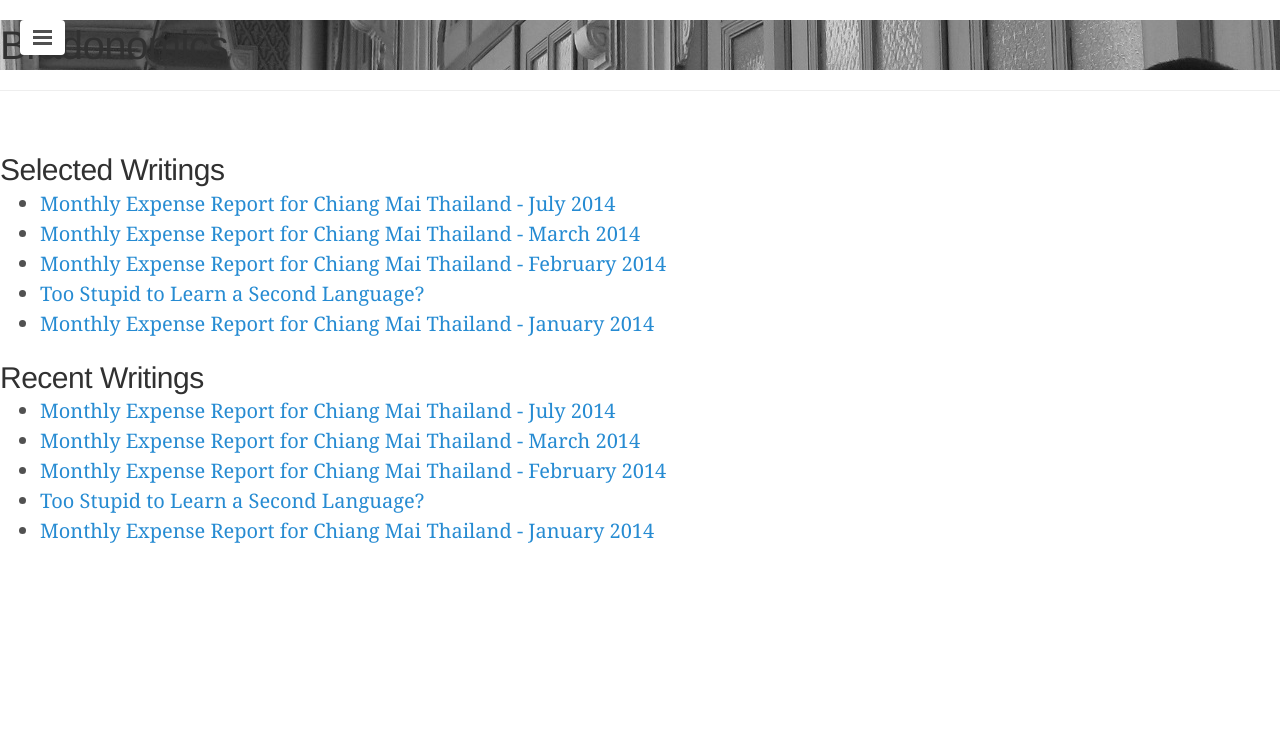
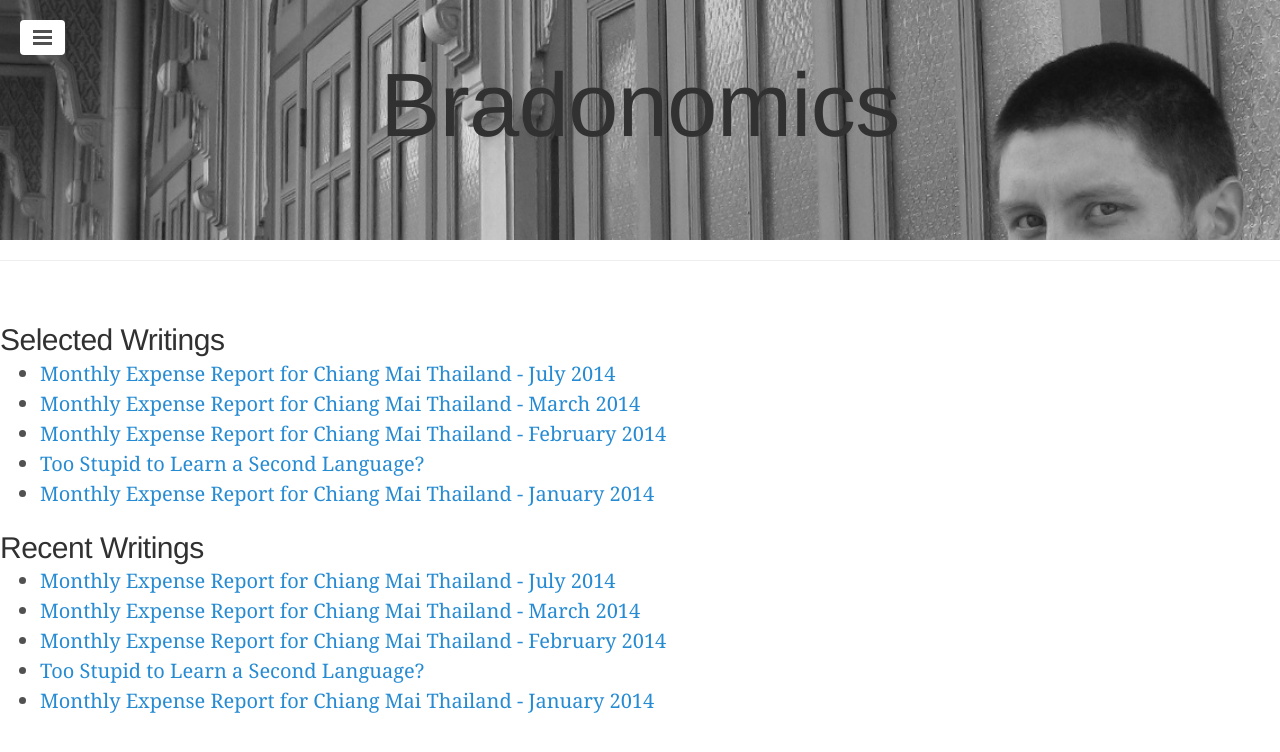
Before and after one commit to snowdj/bradonomics.github.io, a Jekyll site: the page built from index.html, in a window 1280 px wide. Shown: the top 752 px of the page. Built offline with Jekyll 4.4.1, drawn with Linux system fonts in a browser that asks for light colours; some web fonts are replaced; the list of posts is cut into pages by our own code.

Commit message:
Added cover image classes

```diff
--- a/css/style.css
+++ b/css/style.css
@@ -278,7 +278,6 @@
  */
 
 .site-header {
-  padding-top:    1rem;
   padding-bottom: 1rem;
   margin-bottom: 3rem;
   border-bottom: 1px solid #eee;
@@ -307,6 +306,83 @@
   }
 }
 
+/* Cover Image Area */
+
+.cover {
+    background-position: center top;
+    background-repeat: no-repeat;
+    background-attachment: fixed;
+    text-align: center;
+    color: #fff
+}
+@media screen and (min-width: 62.5em) {
+    .cover {
+        background-size: cover
+    }
+}
+.title-area {
+    padding: 1em
+}
+@media screen and (min-width: 48em) {
+    .title-area {
+        padding: 2em
+    }
+}
+@media screen and (min-width: 62.5em) {
+    .title-area {
+        padding: 3em
+    }
+}
+.title-area h1 {
+    font-size: 48px;
+    font-size: 3rem;
+    line-height: 1;
+    margin-bottom: 24px;
+    margin-bottom: 1.5rem
+}
+@media screen and (min-width: 48em) {
+    .title-area h1 {
+        font-size: 60px;
+        font-size: 3.75rem;
+        line-height: 1.2;
+        margin-bottom: 24px;
+        margin-bottom: 1.5rem
+    }
+}
+@media screen and (min-width: 62.5em) {
+    .title-area h1 {
+        font-size: 72px;
+        font-size: 4.5rem;
+        line-height: 1;
+        margin-bottom: 24px;
+        margin-bottom: 1.5rem
+    }
+}
+.title-area p {
+    font-size: 20px;
+    font-size: 1.25rem;
+    line-height: 1.2;
+    margin-bottom: 24px;
+    margin-bottom: 1.5rem
+}
+@media screen and (min-width: 48em) {
+    .title-area p {
+        font-size: 24px;
+        font-size: 1.5rem;
+        line-height: 1;
+        margin-bottom: 24px;
+        margin-bottom: 1.5rem
+    }
+}
+@media screen and (min-width: 62.5em) {
+    .title-area p {
+        font-size: 32px;
+        font-size: 2rem;
+        line-height: 1.5;
+        margin-bottom: 24px;
+        margin-bottom: 1.5rem
+    }
+}
 
 /*
  * Sidebar
```
